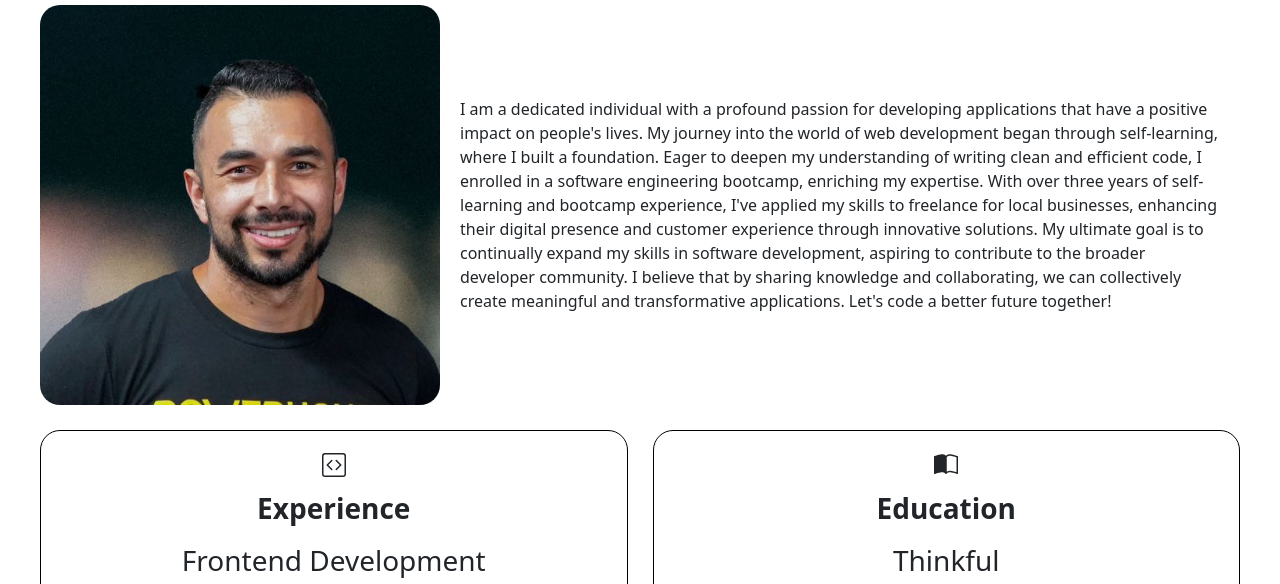
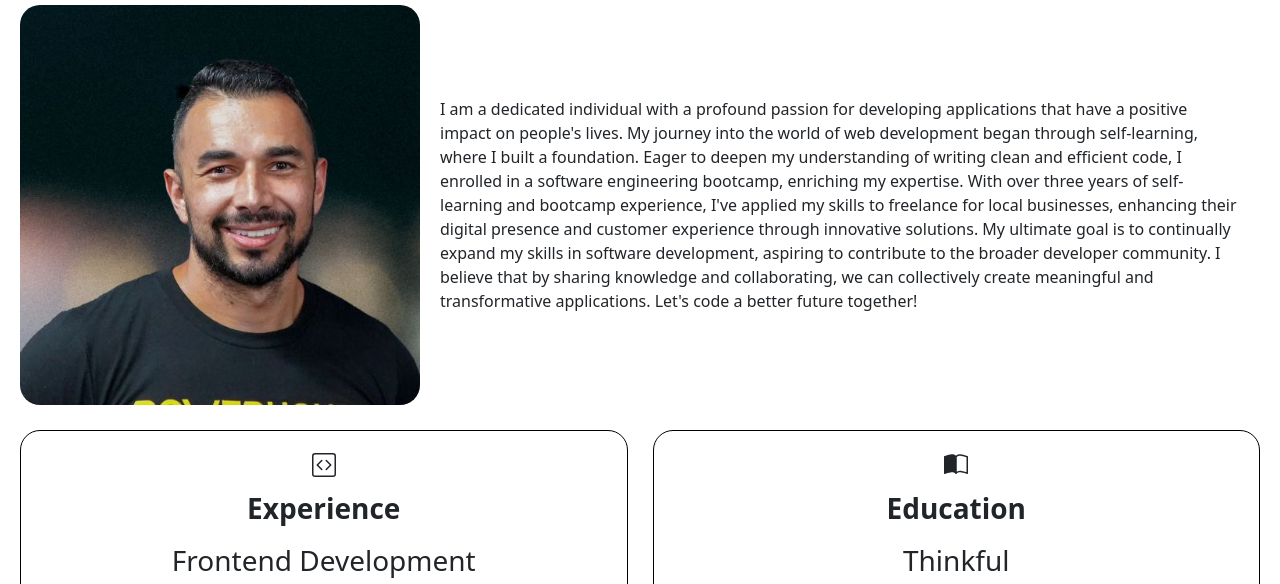
Before and after one commit to R-Vega9/portfolio, a plain HTML site: page index.html in a window 1280 px wide. Shown: the part 676-1260 px from the top of the page. Drawn offline with nearby package versions, Linux system fonts and the light colour scheme.

Commit message:
made changes

```diff
--- a/style.css
+++ b/style.css
@@ -13,7 +13,7 @@ p {
 }
 
 section {
-  padding: 20px 40px 80px;
+  padding: 20px 20px 80px;
 }
 
 
```
Also changed, not shown: images/akw-email.jpg.
